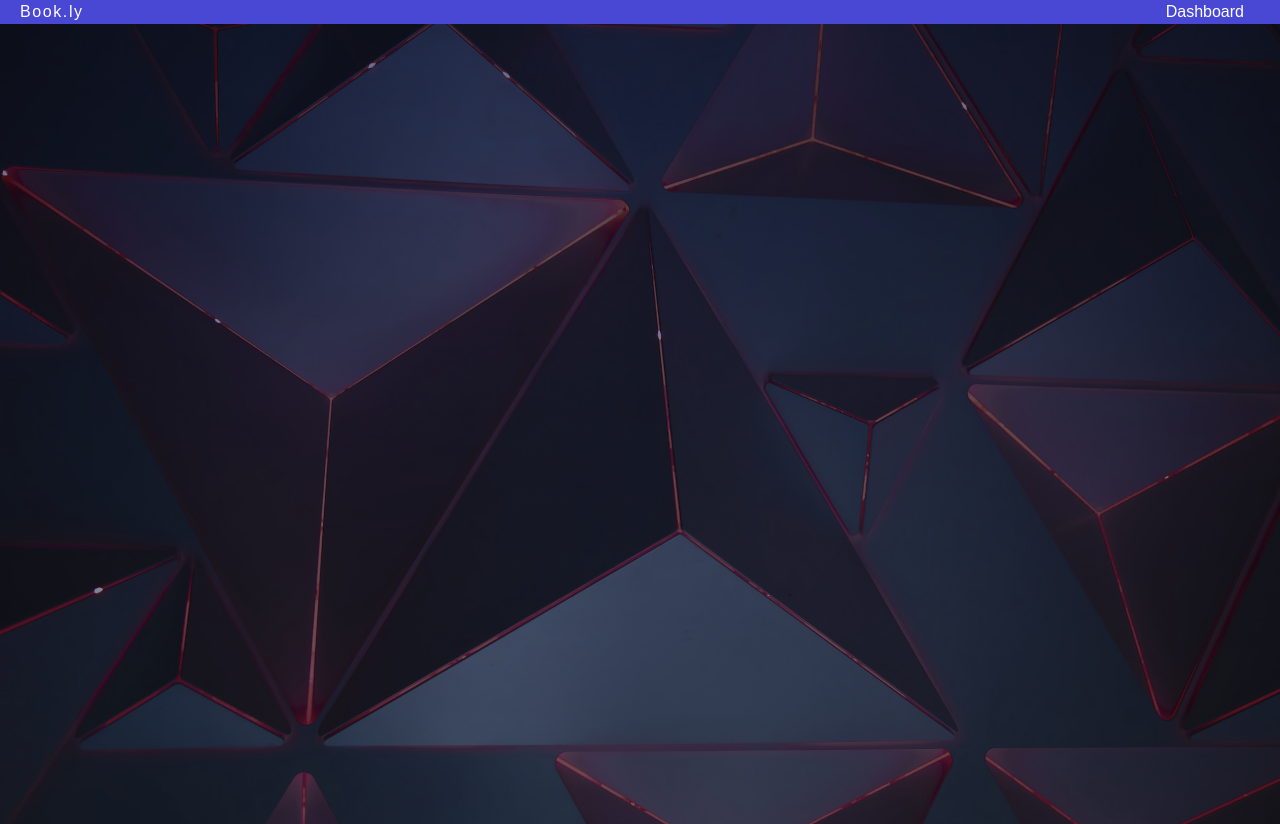
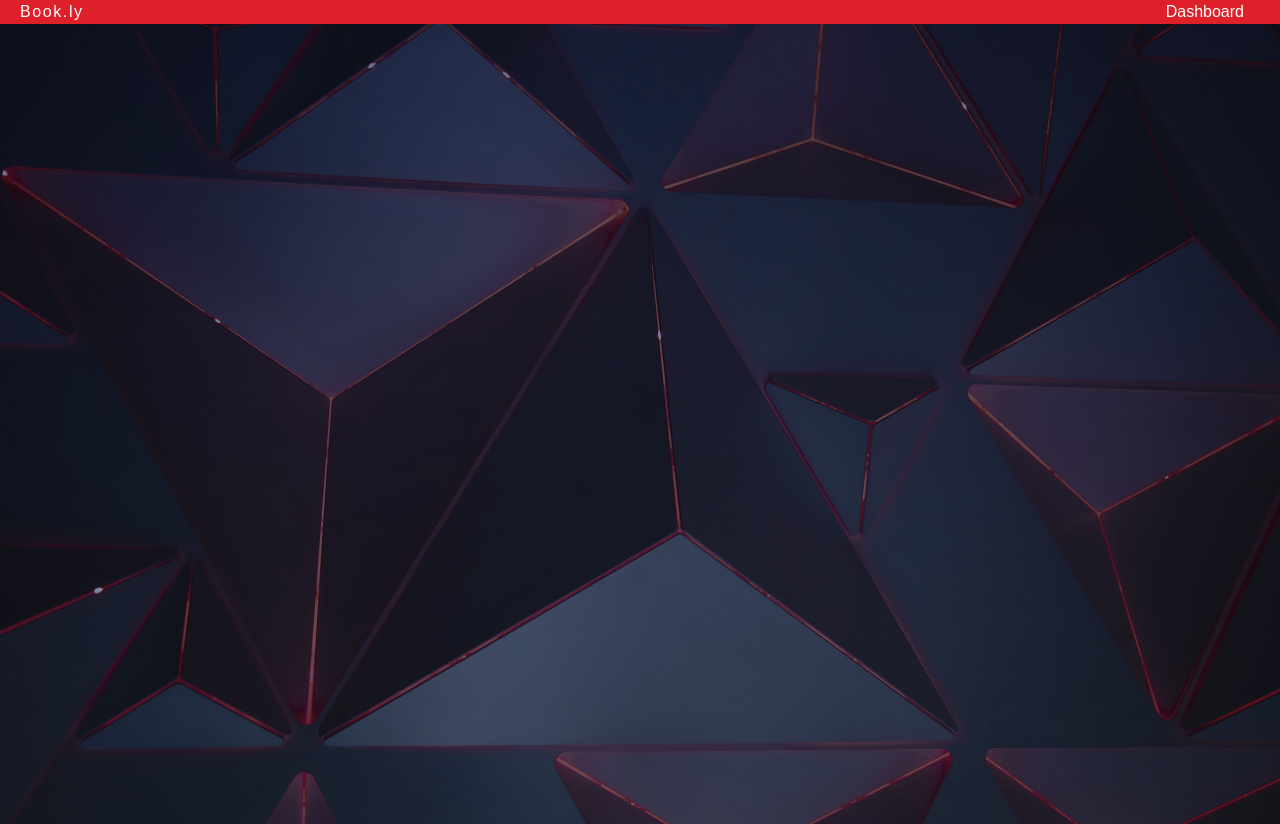
Before and after one commit to mud-ali/bookly, a React (Vite) app: page / in a window 1280 px wide. Built offline with nearby package versions, Linux system fonts and the light colour scheme.

Commit message:
update header bg color

```diff
--- a/src/css/header.css
+++ b/src/css/header.css
@@ -4,7 +4,7 @@ header {
     justify-content: space-between;
     align-items: center;
     padding: 0 20px;
-    background-color: rgb(72, 72, 213);
+    background-color: rgb(222, 32, 42);
     margin: 0;
     box-sizing: border-box;
     font-family: 'Ubuntu', sans-serif;
```
